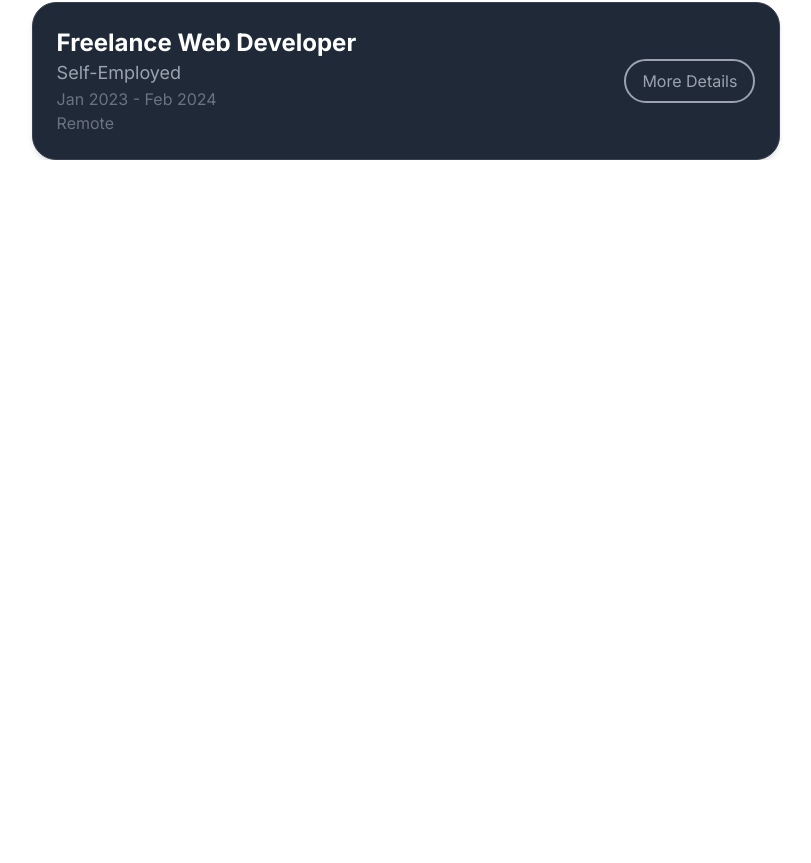
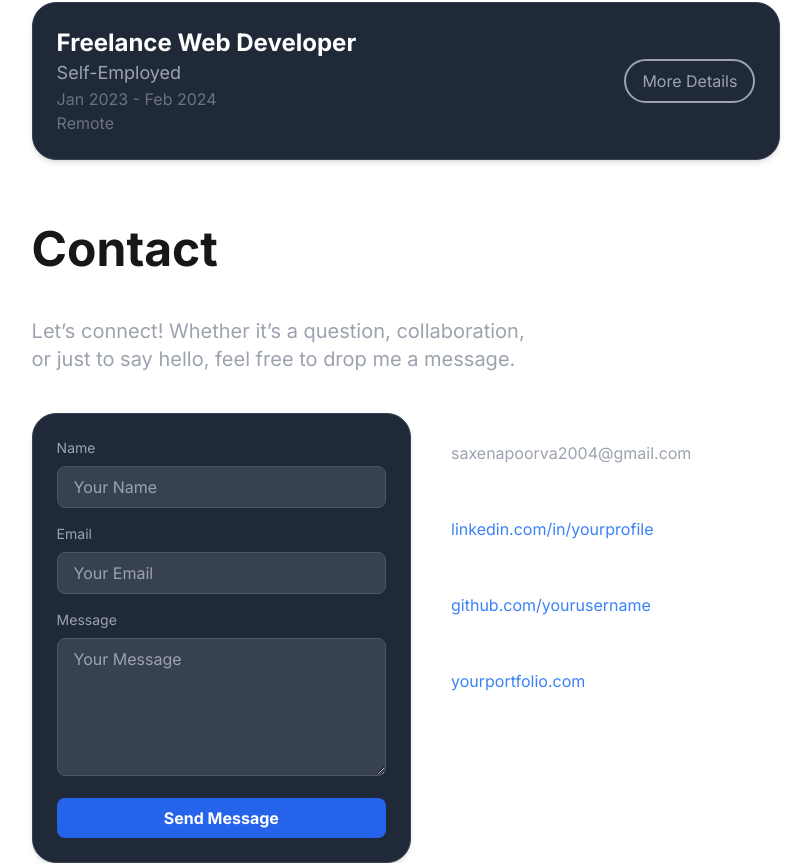
Before and after one commit to Camp4er/portfolio-black-themed, a Next.js app: page / in a window 1280 px wide. Shown: the part 2308-3171 px from the top of the page, without its empty margins (234-1045 px from the left). Before the commit the page ends 2468 px from the top, so only its background shows below. Built offline with nearby package versions, Linux system fonts and the light colour scheme.

Commit message:
contact section basic layout

```diff
--- a/app/page.tsx
+++ b/app/page.tsx
@@ -1,4 +1,5 @@
 "use client";
+import Contact from "@/components/Contact";
 import Experience from "@/components/Experience";
 import Hero from "@/components/Hero";
 import Projects from "@/components/Projects";
@@ -11,6 +12,7 @@ export default function Home() {
       <Skills/>
       <Projects/>
       <Experience/>
+      <Contact/>
     </main>
   );
 }
--- a/components/Contact.tsx
+++ b/components/Contact.tsx
@@ -1,12 +1,165 @@
-import React from 'react'
+import React, { useState } from "react";
+import { motion } from "framer-motion";
 
 const Contact = () => {
+  const [formData, setFormData] = useState({
+    name: "",
+    email: "",
+    message: "",
+  });
+  const [success, setSuccess] = useState(false);
+
+  const handleChange = (e: React.ChangeEvent<HTMLInputElement | HTMLTextAreaElement>) => {
+    const { name, value } = e.target;
+    setFormData((prev) => ({ ...prev, [name]: value }));
+  };
+
+  const handleSubmit = (e: React.FormEvent) => {
+    e.preventDefault();
+
+    // Perform form validation (simple example)
+    if (!formData.name || !formData.email || !formData.message) {
+      alert("Please fill out all fields.");
+      return;
+    }
+
+    // Simulate form submission success
+    setSuccess(true);
+    setFormData({ name: "", email: "", message: "" });
+    setTimeout(() => setSuccess(false), 3000); // Reset success message after 3 seconds
+  };
+
   return (
-    <section className="min-h-screen flex flex-col items-center justify-center">
-    <h2 className="text-4xl font-bold mb-6">Contact</h2>
-    <p className="text-lg">Reach out via email: <a href="mailto:saxenapoorva2004@gmail.com" className="underline" target='_blank'>saxenapoorva2004@gmail.com</a></p>
-  </section>
-  )
-}
+    <section className="text-left mx-auto w-[58.5%] max-w-[1140px] pt-[57px]">
+      <motion.h1
+        className="text-4xl md:text-5xl font-bold py-2"
+        initial={{ opacity: 0, y: 20 }}
+        animate={{ opacity: 1, y: 0 }}
+        transition={{ duration: 0.8 }}
+      >
+        Contact
+      </motion.h1>
+      <motion.p
+        className="text-lg md:text-xl pt-5 pb-10 mt-4 text-gray-400 w-4/6"
+        initial={{ opacity: 0, y: 20 }}
+        animate={{ opacity: 1, y: 0 }}
+        transition={{ delay: 0.2, duration: 0.8 }}
+      >
+        Let’s connect! Whether it’s a question, collaboration, or just to say
+        hello, feel free to drop me a message.
+      </motion.p>
+      <div className="flex flex-col md:flex-row gap-10">
+        {/* Contact Form */}
+        <motion.form
+          className="bg-gray-800 p-6 rounded-3xl shadow-md border border-gray-700 flex-1"
+          onSubmit={handleSubmit}
+          initial={{ opacity: 0, y: 20 }}
+          animate={{ opacity: 1, y: 0 }}
+          transition={{ duration: 0.8 }}
+        >
+          <div className="mb-4">
+            <label htmlFor="name" className="block text-gray-400 text-sm mb-2">
+              Name
+            </label>
+            <input
+              type="text"
+              name="name"
+              id="name"
+              value={formData.name}
+              onChange={handleChange}
+              className="w-full px-4 py-2 rounded-lg bg-gray-700 text-white border border-gray-600 focus:outline-none focus:border-blue-500"
+              placeholder="Your Name"
+            />
+          </div>
+          <div className="mb-4">
+            <label htmlFor="email" className="block text-gray-400 text-sm mb-2">
+              Email
+            </label>
+            <input
+              type="email"
+              name="email"
+              id="email"
+              value={formData.email}
+              onChange={handleChange}
+              className="w-full px-4 py-2 rounded-lg bg-gray-700 text-white border border-gray-600 focus:outline-none focus:border-blue-500"
+              placeholder="Your Email"
+            />
+          </div>
+          <div className="mb-4">
+            <label htmlFor="message" className="block text-gray-400 text-sm mb-2">
+              Message
+            </label>
+            <textarea
+              name="message"
+              id="message"
+              value={formData.message}
+              onChange={handleChange}
+              className="w-full px-4 py-2 rounded-lg bg-gray-700 text-white border border-gray-600 focus:outline-none focus:border-blue-500"
+              rows={5}
+              placeholder="Your Message"
+            ></textarea>
+          </div>
+          <button
+            type="submit"
+            className="w-full py-2 px-4 bg-blue-600 text-white font-bold rounded-lg hover:bg-blue-500 transition"
+          >
+            Send Message
+          </button>
+          {success && (
+            <p className="text-green-500 text-sm mt-4">
+              Message sent successfully!
+            </p>
+          )}
+        </motion.form>
 
-export default Contact
+        {/* Social Links */}
+        <motion.div
+          className="flex-1 space-y-6"
+          initial={{ opacity: 0, y: 20 }}
+          animate={{ opacity: 1, y: 0 }}
+          transition={{ duration: 0.8 }}
+        >
+          <div>
+            <h3 className="text-xl font-bold text-white">Email</h3>
+            <p className="text-gray-400">saxenapoorva2004@gmail.com</p>
+          </div>
+          <div>
+            <h3 className="text-xl font-bold text-white">LinkedIn</h3>
+            <a
+              href="https://www.linkedin.com/in/yourprofile"
+              className="text-blue-500 hover:underline"
+              target="_blank"
+              rel="noreferrer"
+            >
+              linkedin.com/in/yourprofile
+            </a>
+          </div>
+          <div>
+            <h3 className="text-xl font-bold text-white">GitHub</h3>
+            <a
+              href="https://github.com/yourusername"
+              className="text-blue-500 hover:underline"
+              target="_blank"
+              rel="noreferrer"
+            >
+              github.com/yourusername
+            </a>
+          </div>
+          <div>
+            <h3 className="text-xl font-bold text-white">Portfolio</h3>
+            <a
+              href="https://yourportfolio.com"
+              className="text-blue-500 hover:underline"
+              target="_blank"
+              rel="noreferrer"
+            >
+              yourportfolio.com
+            </a>
+          </div>
+        </motion.div>
+      </div>
+    </section>
+  );
+};
+
+export default Contact;
```
